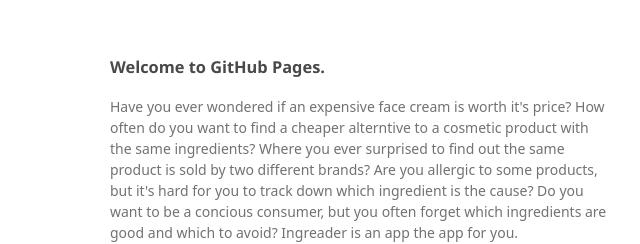
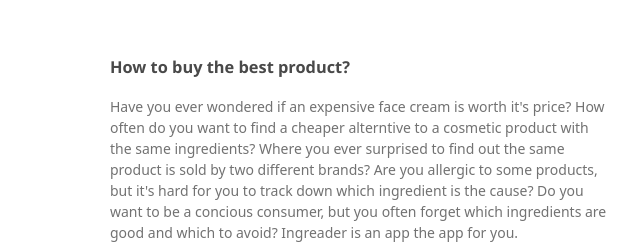
Before and after one commit to Ingreader/ingreader.github.io, a plain HTML site: page index.html in a window 1280 px wide. Shown: the top 244 px of the page, 460-1100 px from the left. Drawn offline with Linux system fonts and the light colour scheme; a web font is replaced by a local one.

Commit message:
first paragraph title
first paragraph title

```diff
--- a/index.html
+++ b/index.html
@@ -24,7 +24,7 @@
       </header>
       <section>
         <h3>
-<a id="welcome-to-github-pages" class="anchor" href="#welcome-to-github-pages" aria-hidden="true"><span class="octicon octicon-link"></span></a>Welcome to GitHub Pages.</h3>
+<a id="welcome-to-github-pages" class="anchor" href="#welcome-to-github-pages" aria-hidden="true"><span class="octicon octicon-link"></span></a>How to buy the best product?</h3>
 
 <p>Have you ever wondered if an expensive face cream is worth it's price? How often do you want to find a cheaper alterntive to a cosmetic product with the same ingredients? Where you ever surprised to find out the same product is sold by two different brands?
  Are you allergic to some products, but it's hard for you to track down which ingredient is the cause? Do you want to be a concious consumer, but you often forget which ingredients are good and which to avoid? Ingreader is an app the app for you. </p>
```
